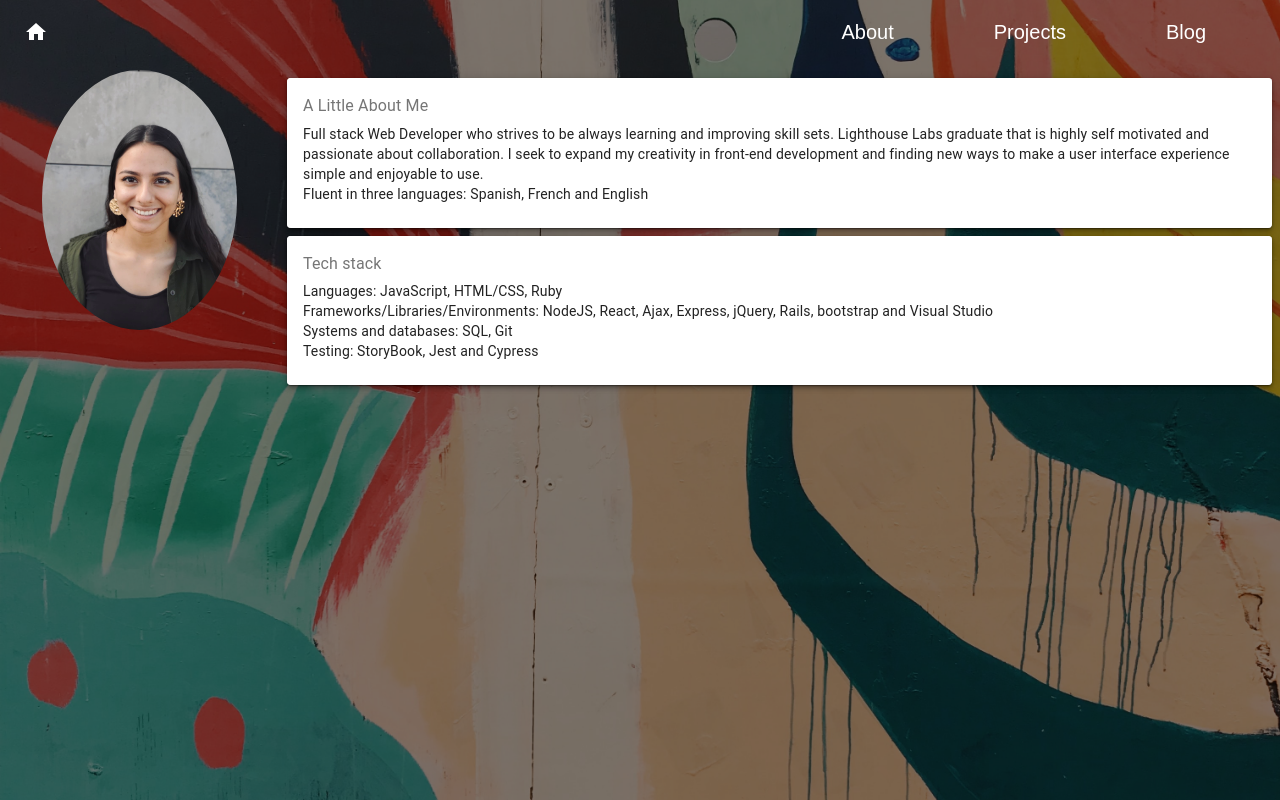
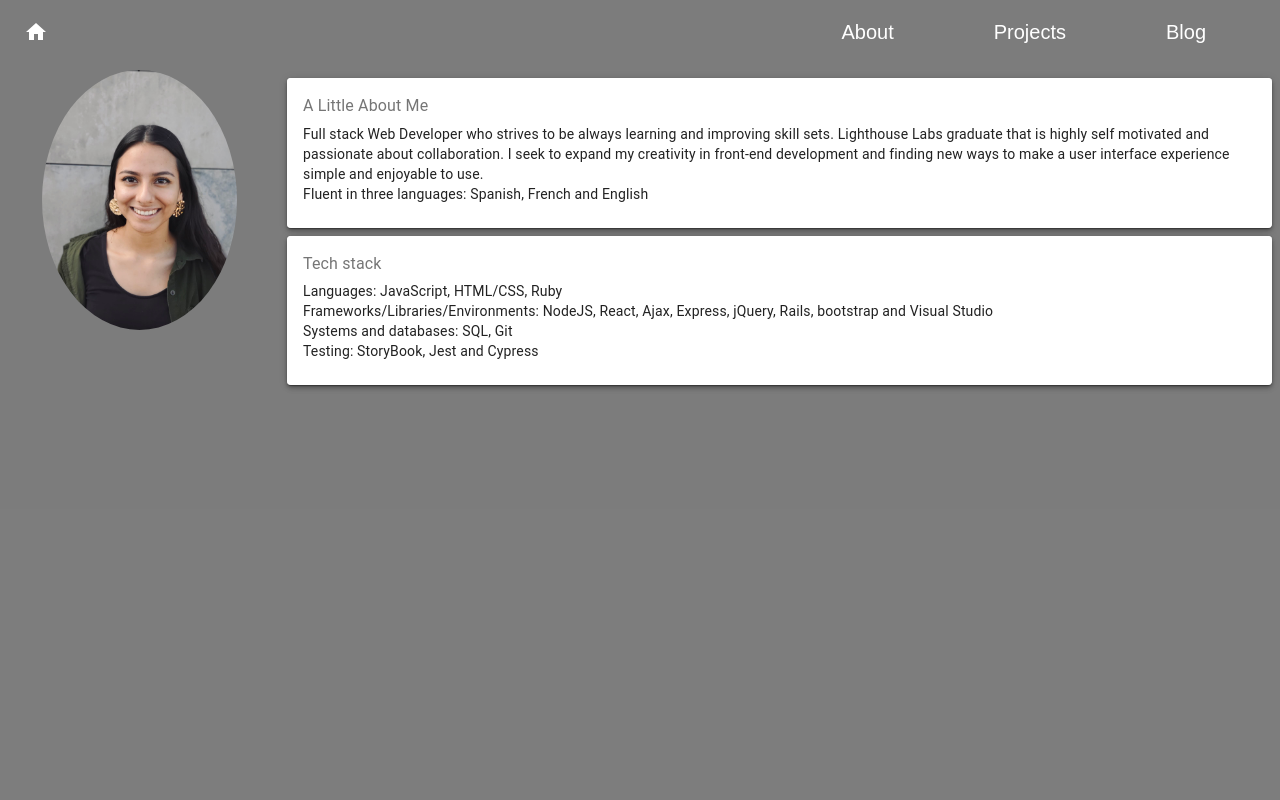
Before and after one commit to jalaynatipantiza/portfolio, a React (Create React App) app: page /about in a window 1280 px wide. Built offline with nearby package versions, Linux system fonts and the light colour scheme; a web font is replaced by a local one.

Commit message:
moduralized landingpage component and eliminated app styles file

```diff
--- a/src/App.js
+++ b/src/App.js
@@ -1,6 +1,5 @@
-import React, { useEffect, useState } from 'react';
+import React  from 'react';
 import './App.css';
-import useStyles from "./appStyles"
 import About from './components/aboutMe/about';
 import { BrowserRouter as Router,  Route, Switch } from 'react-router-dom';
 import PhotoIntro from './components/profile/landingpage';
@@ -11,22 +10,11 @@ import ProList from '../src/components/projects/proList';
 
 
 function App() {
-  const classes = useStyles();
-
-  const [offsetY, setOffsetY] = useState(0)
-  // const handleScroll = () => setOffsetY(window.pageYOffset)
-
-  // useEffect(() =>{
-  //   window.addEventListener("scroll", handleScroll)
-  //   return () => window.removeEventListener("scroll", handleScroll);
-
-  // }, [])
-
   return (
     <Router>
       <main>
         <section>
-        <div className={classes.background1} style={{transform: `translateY(-${offsetY * 0.5}px)`}}>
+        <div >
         <Navbar/>
         <Route render={({location}) => (
           <TransitionGroup>
--- a/src/appStyles.js
+++ /dev/null
@@ -1,22 +0,0 @@
-import { makeStyles } from '@material-ui/core/styles';
-import background1 from "./documents/background1.png"
-
-const useStyles = makeStyles((theme) => ({
-  projects: {
-    display: "flex",
-    flexDirection: "column",
-    alignItems: "center",
-    backgroundColor: "#004d4d",
-
-  },
-  background1: {
-    backgroundImage: `url(${background1})`,
-    backgroundRepeat: "no-repeat",
-    backgroundAttachment: "fixed",
-    backgroundPosition: "center",
-    backgroundSize: "cover",
-    height: "100vh"
-  }
-}));
-
-export default useStyles;
--- a/src/components/profile/landingpage.js
+++ b/src/components/profile/landingpage.js
@@ -1,15 +1,18 @@
-import React from 'react';
+import React, { useState } from 'react';
 import CssBaseline from '@material-ui/core/CssBaseline';
 import useStyles from "./styles"
 import Container from '@material-ui/core/Container';
 import img from '../../documents/jalayna.jpeg'
 import BottomNav from '../../components/breadcrumbs/bottomNav'
 
+
 export default function PhotoIntro() {
   const classes = useStyles();
+  const [offsetY, setOffsetY] = useState(0)
   return (
   <React.Fragment>
   <CssBaseline />
+  <div className={classes.background1} style={{transform: `translateY(-${offsetY * 0.5}px)`}}>
     <Container fixed className={classes.caption}>
       <div className={classes.words}>Learning is a way of life for me, designing and creating are my passion </div>
     </Container>
@@ -17,6 +20,7 @@ export default function PhotoIntro() {
     <img className={classes.profilePic} src={img} alt="profilePic"/>
     <BottomNav/>
     </div>
+  </div>
   </React.Fragment>
   );
 }
--- a/src/components/profile/styles.js
+++ b/src/components/profile/styles.js
@@ -1,5 +1,5 @@
 import { makeStyles } from '@material-ui/core/styles';
-
+import background1 from "../../documents/background1.png"
 
 const useStyles = makeStyles((theme) => ({
   profilePic: {
@@ -18,6 +18,14 @@ const useStyles = makeStyles((theme) => ({
     fontSize: "4em",
     display: "flex",
     textAlign: "center"
+  },
+  background1: {
+    backgroundImage: `url(${background1})`,
+    backgroundRepeat: "no-repeat",
+    backgroundAttachment: "fixed",
+    backgroundPosition: "center",
+    backgroundSize: "cover",
+    height: "100vh"
   }
 }));
 
```
